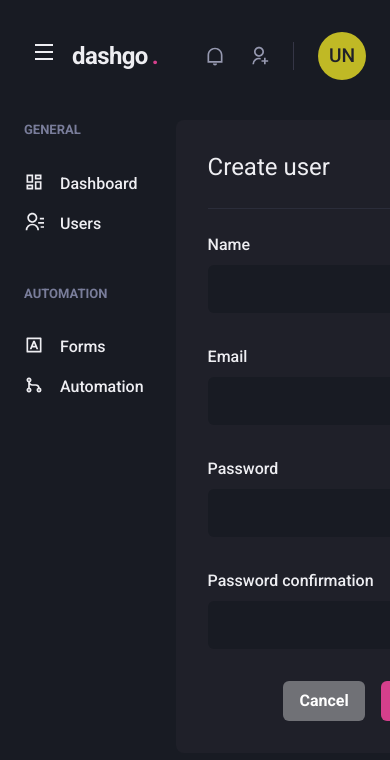
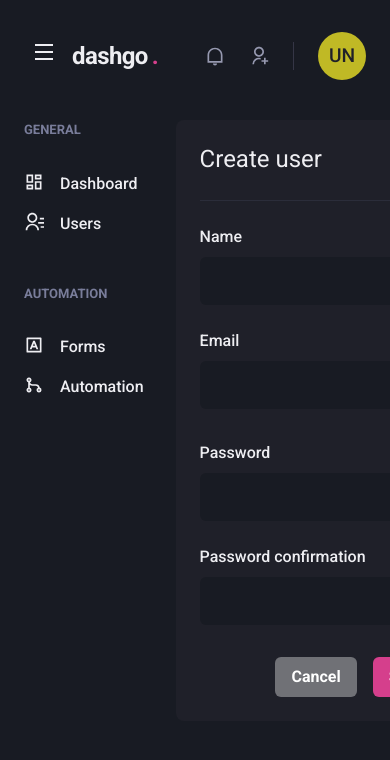
Before and after one commit to GianRossini/dashgo, a Next.js app: page /users/create in a window 390 px wide. Shown: the top 760 px of the page. Built offline with nearby package versions, Linux system fonts and the light colour scheme.

Commit message:
turns user creation responsive

```diff
--- a/src/pages/users/create.tsx
+++ b/src/pages/users/create.tsx
@@ -27,18 +27,18 @@
       >
         <Sidebar />
 
-        <Box flex="1" borderRadius={8} bg="gray.800" p="8">
+        <Box flex="1" borderRadius={8} bg="gray.800" p={["6", "8"]}>
           <Heading size="lg" fontWeight="normal">Create user</Heading>
 
           <Divider my="6" borderColor="gray.700" />
 
           <VStack spacing="8">
-            <SimpleGrid w="100%" minChildWidth="240px" spacing="8">
+            <SimpleGrid w="100%" minChildWidth="240px" spacing={["6", "8"]}>
               <Input name="name" label="Name" />
               <Input name="email" type="email" label="Email" />
             </SimpleGrid>
 
-            <SimpleGrid w="100%" minChildWidth="240px" spacing="8">
+            <SimpleGrid w="100%" minChildWidth="240px" spacing={["6", "8"]}>
               <Input name="password" type="password" label="Password" />
               <Input name="passwor_confirmation" type="password" label="Password confirmation" />
             </SimpleGrid>
```
